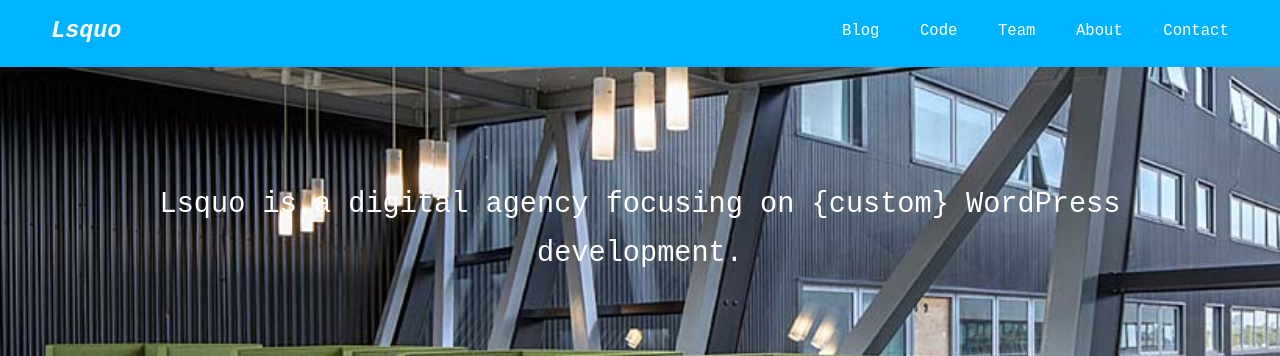
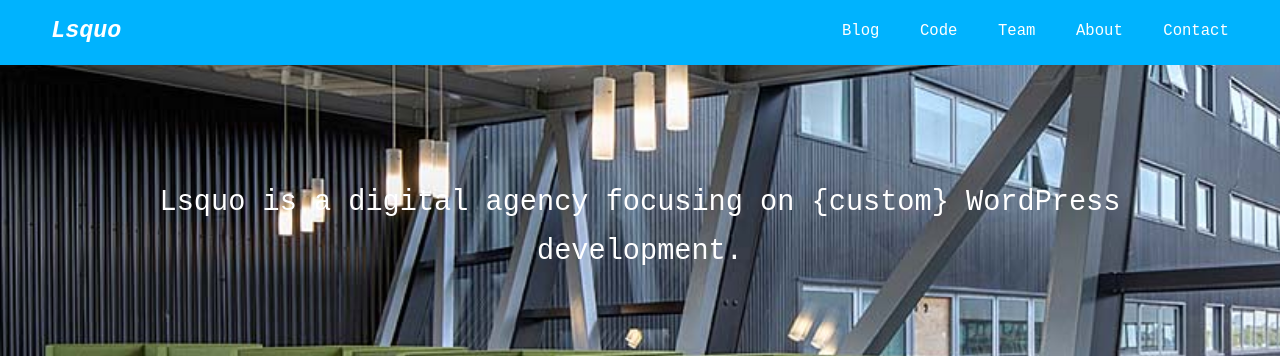
Before and after one commit to lsquo/lsquo.github.io, a Jekyll site: the page built from index.html, in a window 1280 px wide. Shown: the top 356 px of the page. Built offline with Jekyll 4.4.1, drawn with Linux system fonts in a browser that asks for light colours.

Commit message:
Change logo vertical alignment

```diff
--- a/_sass/_header.scss
+++ b/_sass/_header.scss
@@ -10,7 +10,7 @@
 }
 
 header > a {
-	vertical-align: 0.1em;
+	vertical-align: 0.01em;
 	font-size: 1.5em;
 	font-weight: 700;
 	font-style: italic;
```
